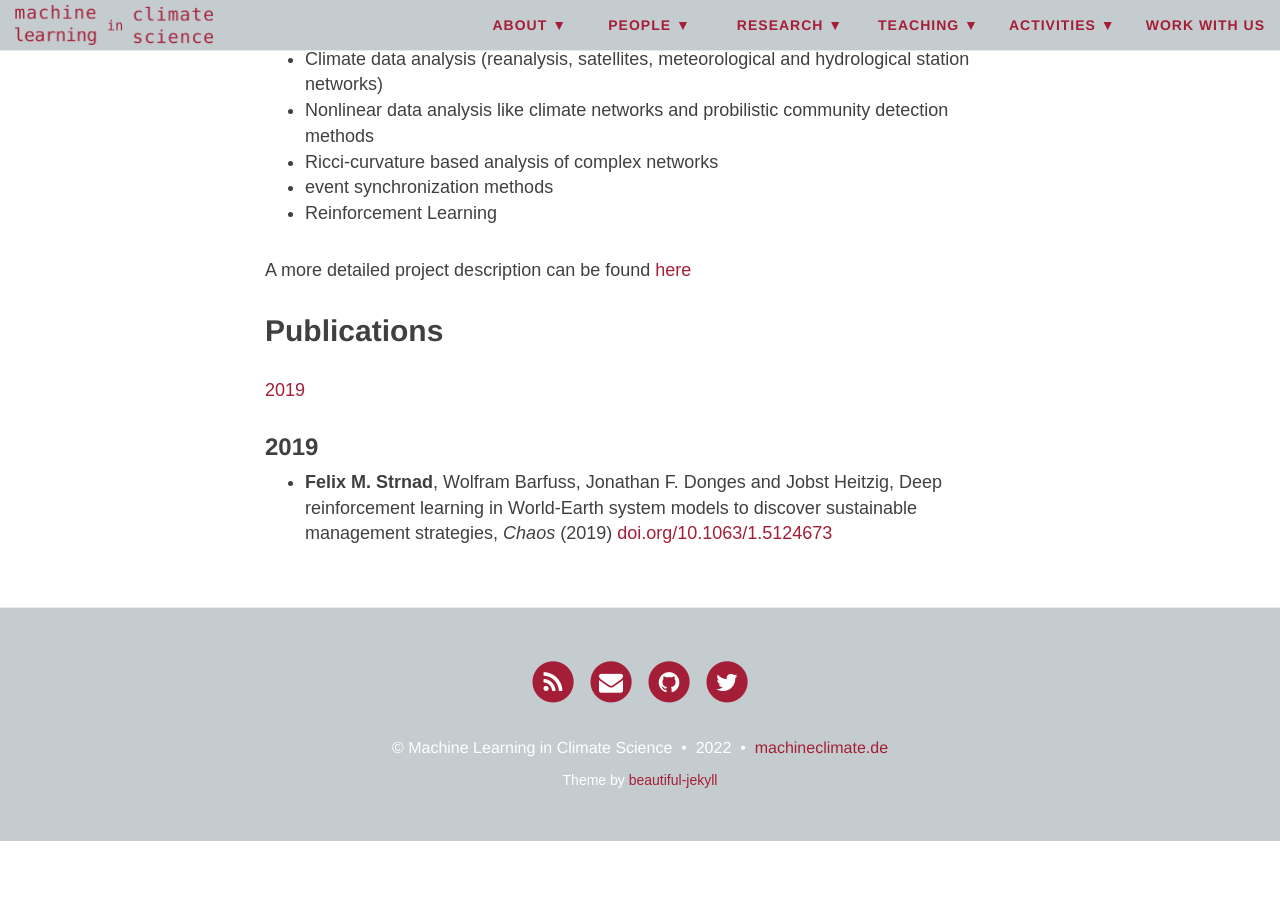
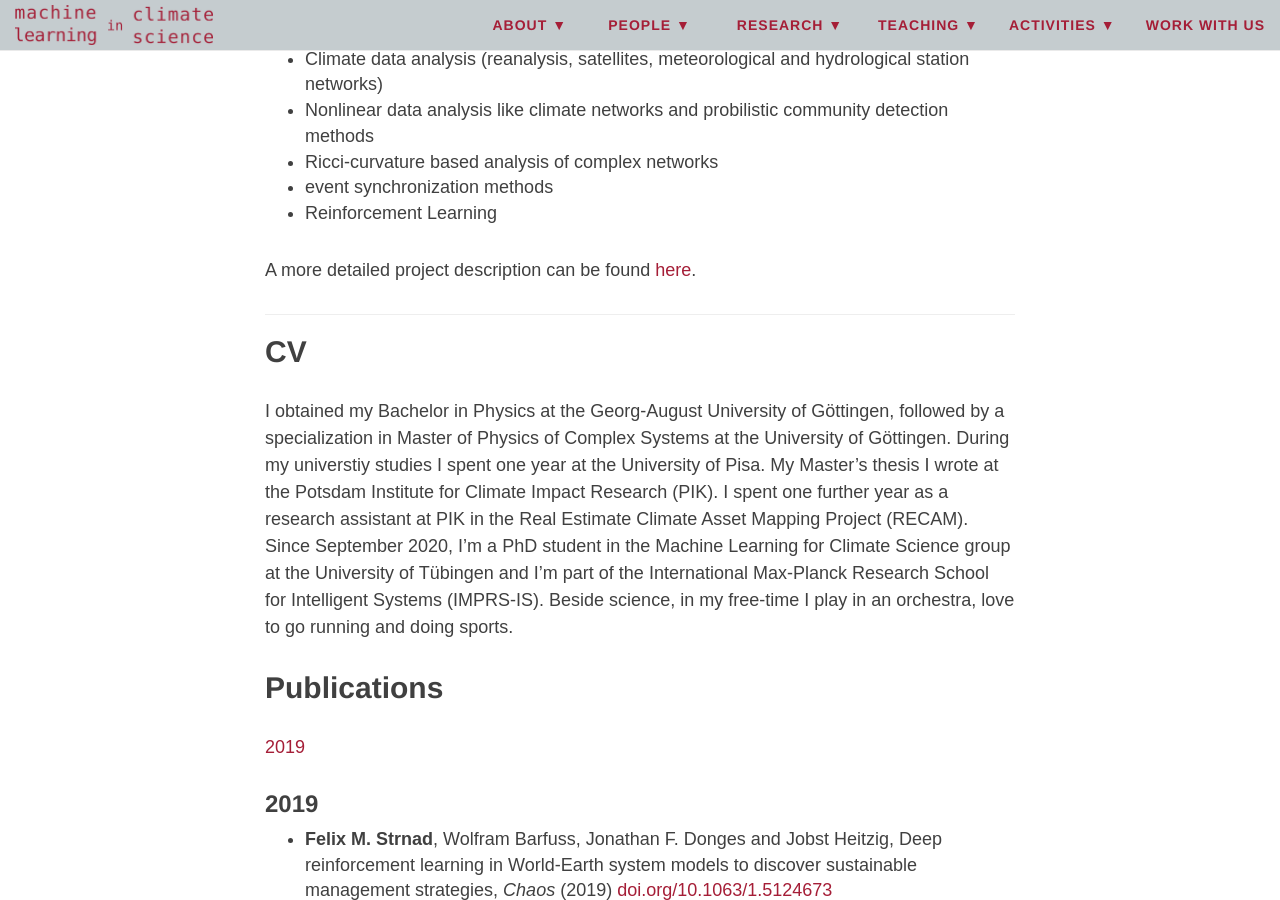
Before and after one commit to mlcs/mlcs.github.io, a Jekyll site: the page built from people/strnad.md, in a window 1280 px wide and 900 px high, scrolled down 1061 px. Built offline with Jekyll 4.4.1, drawn with Linux system fonts in a browser that asks for light colours; nearby versions of some CDN libraries; before the commit the page ends 1902 px from its top, so only the background shows below that.

Commit message:
Added CV to website.

```diff
--- a/people/strnad.md
+++ b/people/strnad.md
@@ -23,7 +23,13 @@ I am a complex systems physicists investigating monsoon dynamics and the spatial
 + event synchronization methods
 + Reinforcement Learning
 
-A more detailed project description can be found [here](https://machineclimate.de/research/projects/)
+A more detailed project description can be found [here](https://machineclimate.de/research/projects/).
+
+***
+## CV
+
+I obtained my Bachelor in Physics at the Georg-August University of Göttingen, followed by a specialization in Master of Physics of Complex Systems at the University of Göttingen. During my universtiy studies I spent one year at the University of Pisa. My Master's thesis I wrote at the Potsdam Institute for Climate Impact Research (PIK). I spent one further year as a research assistant at PIK in the Real Estimate Climate Asset Mapping Project (RECAM). Since September 2020, I'm a PhD student in the Machine Learning for Climate Science group at the University of Tübingen and I'm part of the International Max-Planck Research School for Intelligent Systems (IMPRS-IS).
+Beside science, in my free-time I play in an orchestra, love to go running and doing sports.
 ## Publications
 
 [2019](#2019)
```
